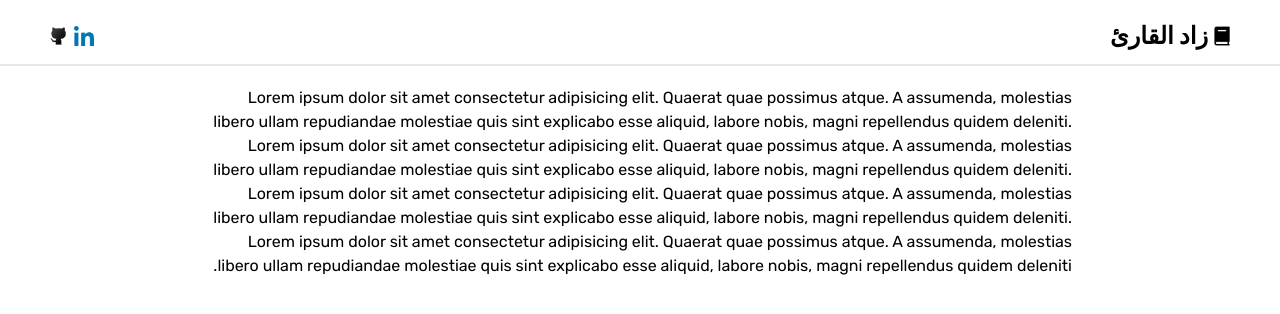
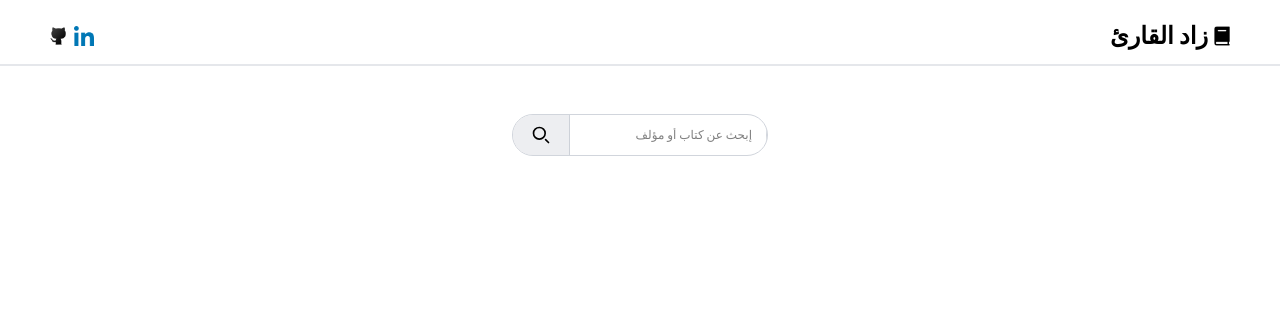
Before and after one commit to GamalHafez/zad-alqari, a Next.js app: page / in a window 1280 px wide. Shown: the top 314 px of the page. Built offline with nearby package versions, Linux system fonts and the light colour scheme.

Commit message:
feat(search): add initial search form UI

```diff
--- a/app/page.tsx
+++ b/app/page.tsx
@@ -1,8 +1,9 @@
+import SearchForm from "@components/search-form";
+
 export default function Home() {
-  return <div>
-    Lorem ipsum dolor sit amet consectetur adipisicing elit. Quaerat quae possimus atque. A assumenda, molestias libero ullam repudiandae molestiae quis sint explicabo esse aliquid, labore nobis, magni repellendus quidem deleniti.
-    Lorem ipsum dolor sit amet consectetur adipisicing elit. Quaerat quae possimus atque. A assumenda, molestias libero ullam repudiandae molestiae quis sint explicabo esse aliquid, labore nobis, magni repellendus quidem deleniti.
-    Lorem ipsum dolor sit amet consectetur adipisicing elit. Quaerat quae possimus atque. A assumenda, molestias libero ullam repudiandae molestiae quis sint explicabo esse aliquid, labore nobis, magni repellendus quidem deleniti.
-    Lorem ipsum dolor sit amet consectetur adipisicing elit. Quaerat quae possimus atque. A assumenda, molestias libero ullam repudiandae molestiae quis sint explicabo esse aliquid, labore nobis, magni repellendus quidem deleniti.
-  </div>;
+  return (
+    <>
+      <SearchForm />
+    </>
+  );
 }
--- /dev/null
+++ b/components/search-form/SearchForm.tsx
@@ -0,0 +1,21 @@
+"use client";
+
+import SearchButton from "./search-button";
+
+const SearchForm = () => {
+  return (
+    <form className="mt-12 flex max-w-3xs place-self-center overflow-hidden rounded-3xl border border-gray-300 md:w-1/2 lg:w-1/2">
+      <input
+        type="search"
+        name="search-form"
+        className="w-full border-x border-gray-300 px-3.5 text-sm placeholder:text-xs focus:ring-gray-100 focus:outline-none"
+        placeholder="إبحث عن كتاب أو مؤلف"
+        aria-label="بحث عن كتاب أو مؤلف"
+      />
+
+      <SearchButton />
+    </form>
+  );
+};
+
+export default SearchForm;
--- /dev/null
+++ b/components/search-form/index.ts
@@ -0,0 +1 @@
+export { default } from "./SearchForm";
--- /dev/null
+++ b/components/search-form/search-button/SearchButton.tsx
@@ -0,0 +1,28 @@
+const SearchButton = () => {
+  return (
+    <button
+      type="submit"
+      aria-label="بحث"
+      className="focus:ring-brand-medium flex min-w-14 cursor-pointer justify-center bg-gray-200/70 py-2.5 text-xs leading-5 font-medium shadow-xs transition-colors duration-300 hover:bg-gray-300/70 focus:outline-none md:text-sm lg:text-sm"
+    >
+      <svg
+        className="h-5"
+        aria-hidden="true"
+        xmlns="http://www.w3.org/2000/svg"
+        width="24"
+        height="24"
+        fill="none"
+        viewBox="0 0 24 24"
+      >
+        <path
+          stroke="currentColor"
+          strokeLinecap="round"
+          strokeWidth="2"
+          d="m21 21-3.5-3.5M17 10a7 7 0 1 1-14 0 7 7 0 0 1 14 0Z"
+        />
+      </svg>
+    </button>
+  );
+};
+
+export default SearchButton;
--- /dev/null
+++ b/components/search-form/search-button/index.ts
@@ -0,0 +1 @@
+export { default } from "./SearchButton";
```
